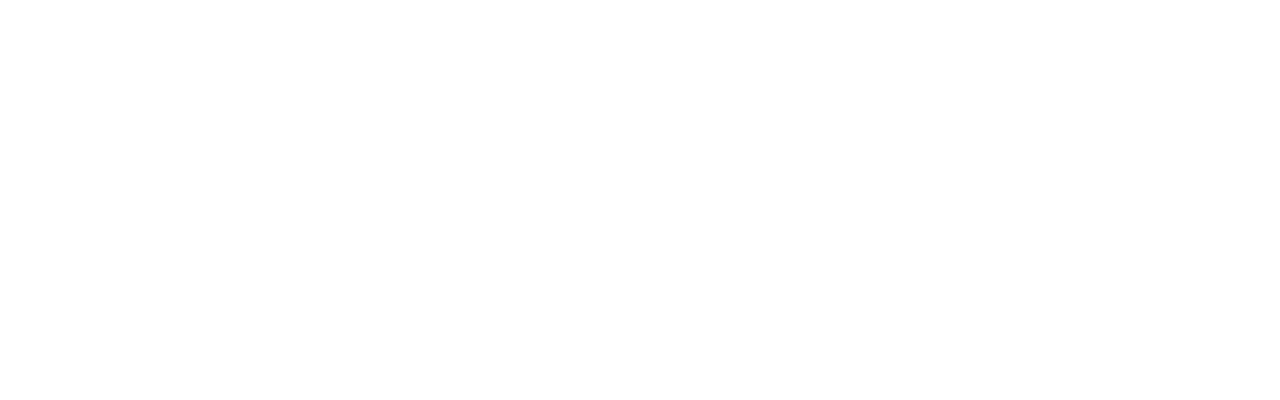
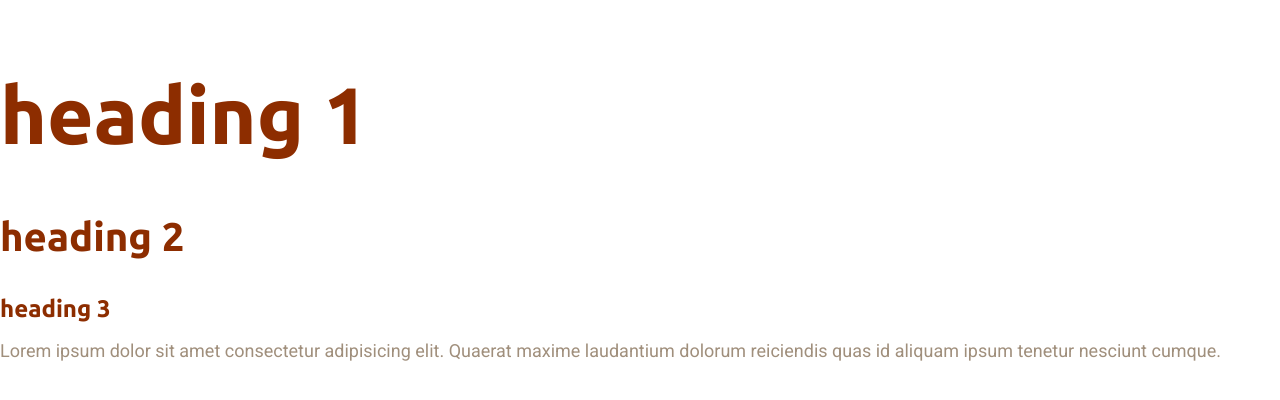
Before and after one commit to NourMaherT/Chlidren-stories, a plain HTML site: page index.html in a window 1280 px wide. Drawn offline with Linux system fonts and the light colour scheme.

Commit message:
typography

```diff
--- a/css/styles.css
+++ b/css/styles.css
@@ -5,3 +5,48 @@
   --color-heading: #8d2d00;
   --color-body: #a08f7c;
 }
+
+html {
+  font-size: 62.5%;
+}
+body {
+  font-family: "Roboto", Verdana, Geneva, Tahoma, sans-serif;
+  color: var(--color-body);
+  font-size: 2rem;
+  line-height: 1.5;
+}
+h1,
+h2,
+h3 {
+  font-family: "Ubuntu", "Trebuchet MS", "Lucida Sans Unicode", "Lucida Grande",
+    "Lucida Sans", Arial, sans-serif;
+  color: var(--color-heading);
+  margin-bottom: 1rem;
+}
+h1 {
+  font-size: 6rem;
+}
+h2 {
+  font-size: 4rem;
+}
+h3 {
+  font-size: 3rem;
+}
+p {
+  margin-top: 0;
+}
+
+@media screen and (min-width: 720px) {
+  body {
+    font-size: 1.8rem;
+  }
+  h1 {
+    font-size: 8rem;
+  }
+  h2 {
+    font-size: 4rem;
+  }
+  h3 {
+    font-size: 2.4rem;
+  }
+}
--- a/index.html
+++ b/index.html
@@ -4,11 +4,19 @@
     <meta charset="UTF-8">
     <meta http-equiv="X-UA-Compatible" content="IE=edge">
     <meta name="viewport" content="width=device-width, initial-scale=1.0">
+    <!-- fonts links -->
+    <link rel="preconnect" href="https://fonts.googleapis.com">
+    <link rel="preconnect" href="https://fonts.gstatic.com" crossorigin>
+    <link href="https://fonts.googleapis.com/css2?family=Roboto&family=Ubuntu:ital,wght@0,400;0,700;1,300&display=swap" rel="stylesheet">
+    <!-- css links -->
     <link rel="stylesheet" href="css/normalize.css">
     <link rel="stylesheet" href="css/styles.css">
-    <title>Document</title>
+    <title>Children stories</title>
 </head>
 <body>
-
+    <h1>heading 1</h1>
+    <h2>heading 2</h2>
+    <h3>heading 3</h3>
+    <p>Lorem ipsum dolor sit amet consectetur adipisicing elit. Quaerat maxime laudantium dolorum reiciendis quas id aliquam ipsum tenetur nesciunt cumque.</p>
 </body>
 </html>
```
